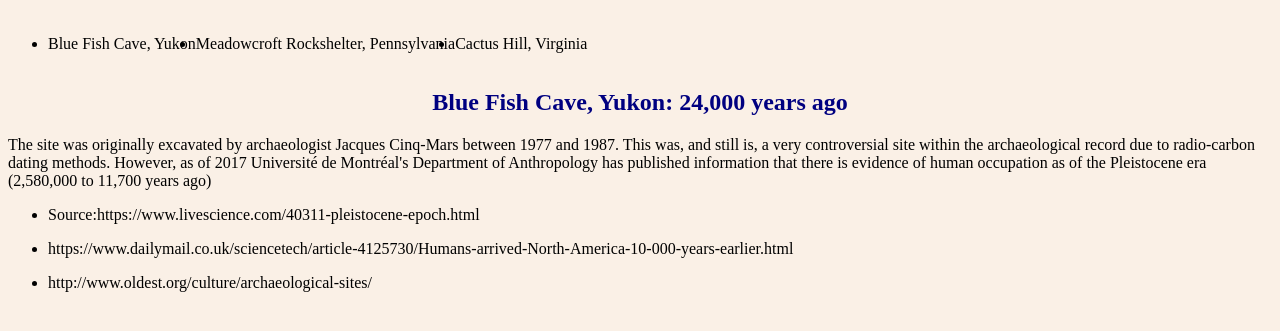
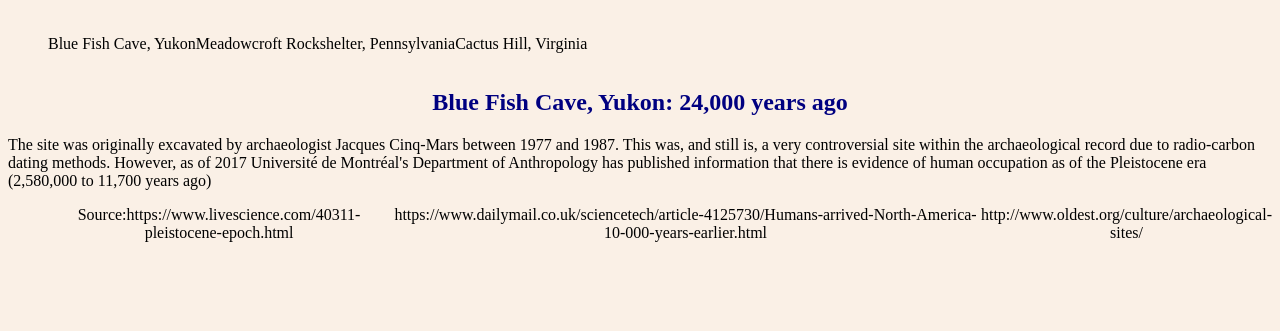
Before and after one commit to katcorri/katcorri.github.io, a plain HTML site: page Geom99/Option123.html in a window 1280 px wide. Shown: the part 61-392 px from the top of the page. Drawn offline with Linux system fonts and the light colour scheme.

Commit message:
list-style-type: none;

```diff
--- a/Geom99/Option123.html
+++ b/Geom99/Option123.html
@@ -16,10 +16,12 @@
 .caves {
  display: flex;
  text-align: center;
+ list-style-type: none;
  }
 ul {
  display: flex;
  text-align:center;
+ list-style-type: none;
  }
 html, body{
   background-color:#faf0e6;
@@ -33,7 +35,7 @@ html, body{
 
 <div class="caves">
  <ul>
-  <li> Blue Fish Cave, Yukon </li>
+  <li>Blue Fish Cave, Yukon <li>
  <li> Meadowcroft Rockshelter, Pennsylvania</li>
  <li> Cactus Hill, Virginia </li>
  </ul>
@@ -46,7 +48,7 @@ However, as of 2017 Université de Montréal's Department of Anthropology has pu
 occupation as of the Pleistocene era (2,580,000 to 11,700 years ago) </p>
 </body>
 
- <footer> <ul> <li>Source:https://www.livescience.com/40311-pleistocene-epoch.html </il> </ul>
-<ul><li>https://www.dailymail.co.uk/sciencetech/article-4125730/Humans-arrived-North-America-10-000-years-earlier.html</li></ul>
- <ul><li>http://www.oldest.org/culture/archaeological-sites/</li></ul> </footer>
+ <footer> <ul> <li>Source:https://www.livescience.com/40311-pleistocene-epoch.html </li>
+<li>https://www.dailymail.co.uk/sciencetech/article-4125730/Humans-arrived-North-America-10-000-years-earlier.html</li>
+ <li>http://www.oldest.org/culture/archaeological-sites/</li></ul> </footer>
 </html>
```
